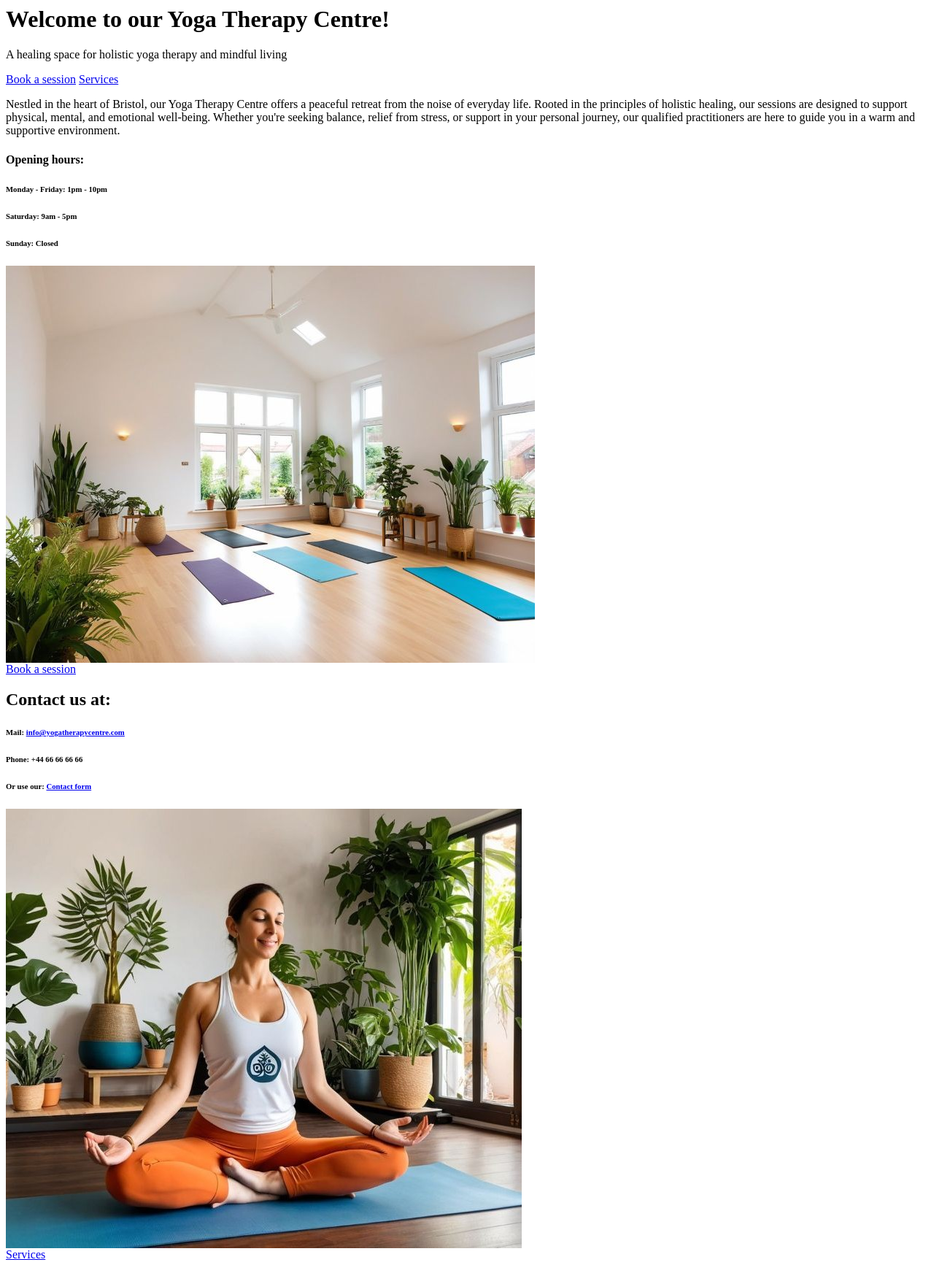
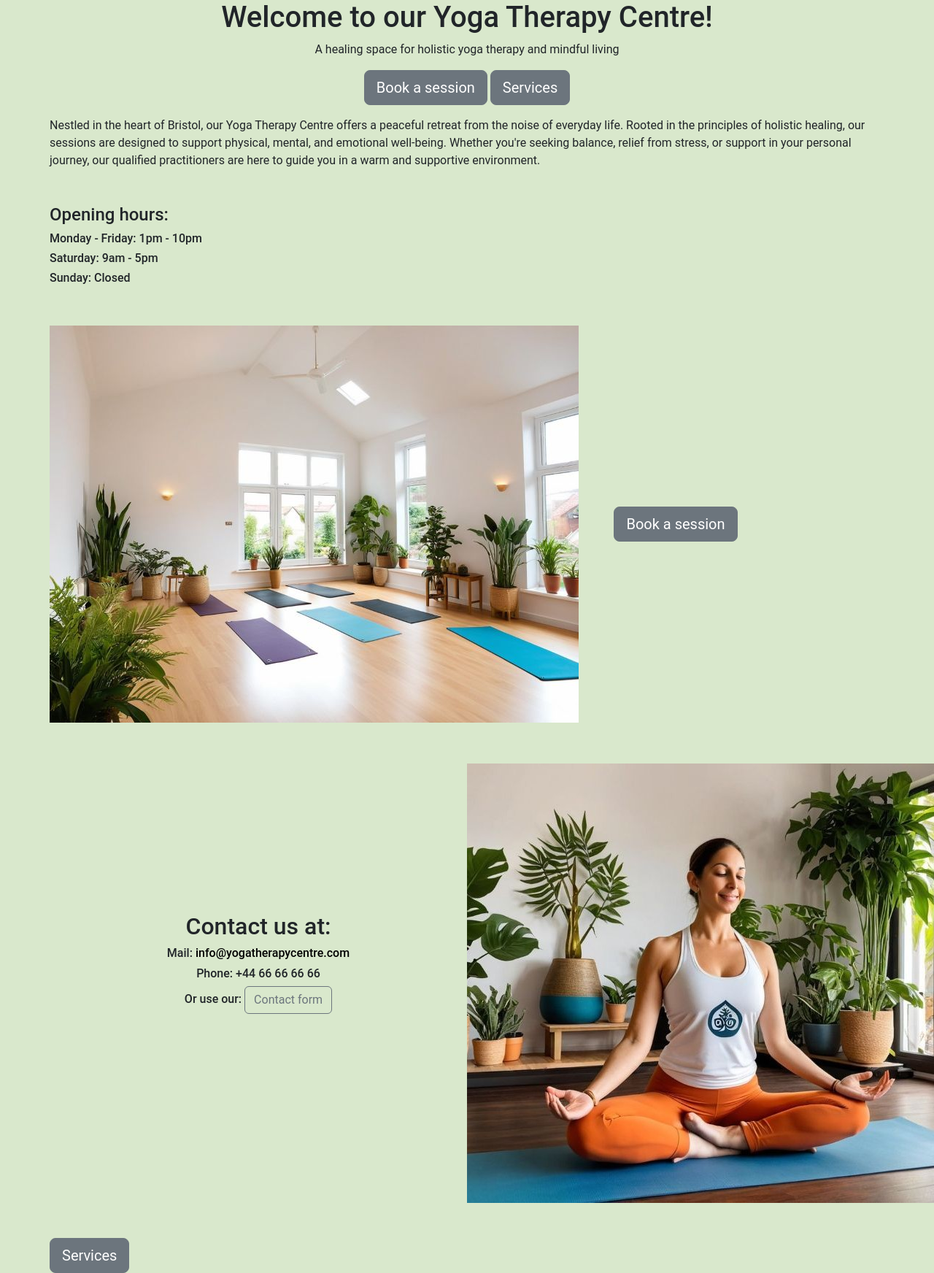
Before and after one commit to LidiaMorejudo/therapycentre, a Django app: template landing_page/templates/landing_page/index.html in a window 1280 px wide; the page is wider, and only the part inside the window is pictured. Shown: that part at 73% size. Run offline with Django 3.2, Linux system fonts and the light colour scheme; the template is opened without the code that fills it, so the values that code supplies are empty; some libraries are stand-ins or nearby versions.

Commit message:
Modified base.html to link it with the css page

```diff
--- a/templates/base.html
+++ b/templates/base.html
@@ -1,13 +1,29 @@
 {% load static %}
 {% load crispy_forms_tags %}
 
+<!DOCTYPE html>
+<html class="h-100" lang="en">
+<head>
+    <meta charset="UTF-8">
+    <meta name="viewport" content="width=device-width, initial-scale=1.0">
 
+    <!-- Title -->
+    <title>The Therapy Centre</title>
 
+    <!-- Bootstrap CSS -->
+    <link rel="stylesheet" href="https://cdn.jsdelivr.net/npm/bootstrap@5.3.0/dist/css/bootstrap.min.css">
 
-        {% block content %}
+    <!-- Custom CSS Stylesheet -->
+    <link rel="stylesheet" href="{% static 'css/style.css' %}">
+</head>
+<body class="d-flex flex-column h-100">
 
-        {% endblock %}
+    {% block content %}
+    {% endblock %}
 
-        {% block scripts %}
+    {% block scripts %}
+    <script src="https://cdn.jsdelivr.net/npm/bootstrap@5.3.0/dist/js/bootstrap.bundle.min.js"></script>
+    {% endblock scripts %}
 
-        {% endblock scripts %}
+</body>
+</html>
```
